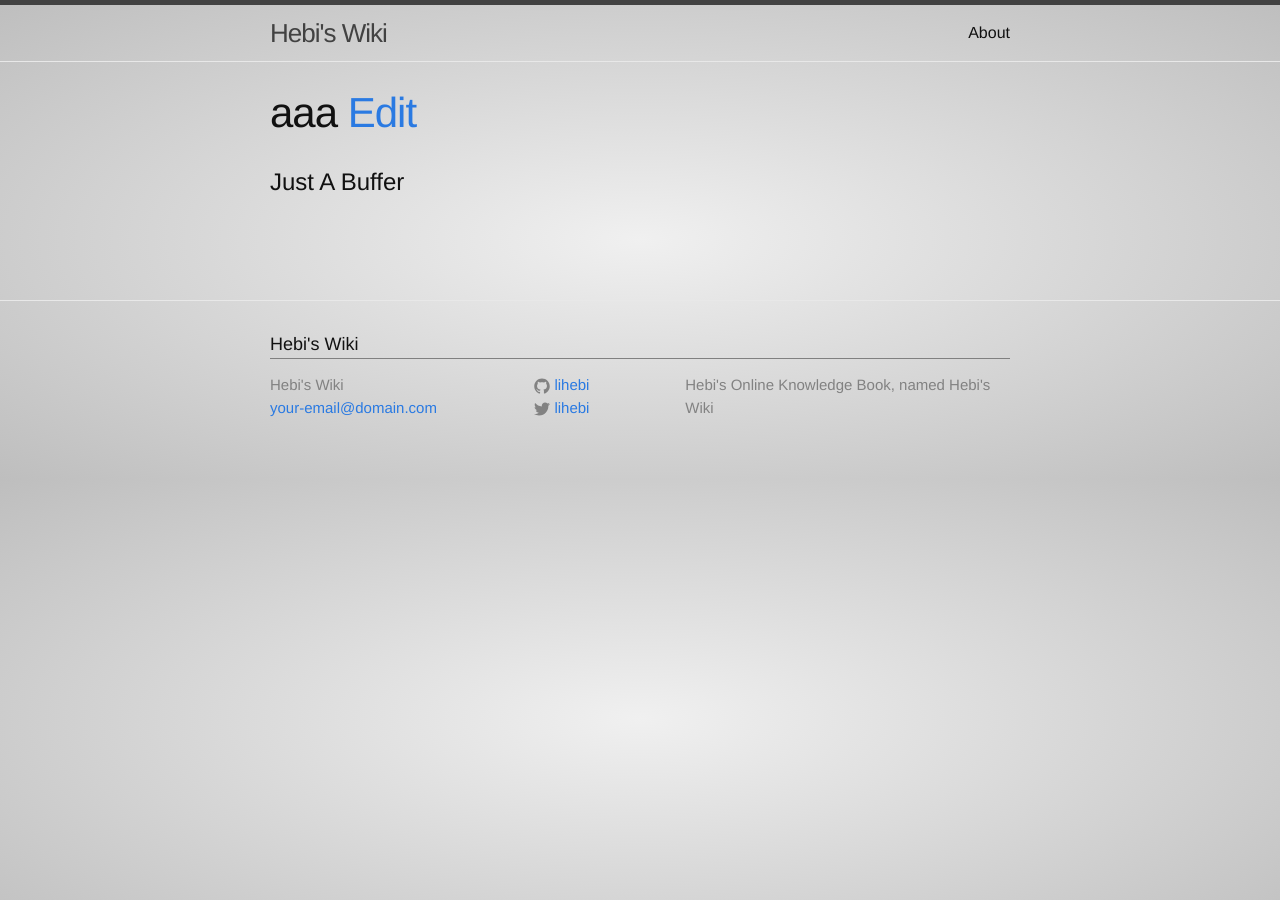
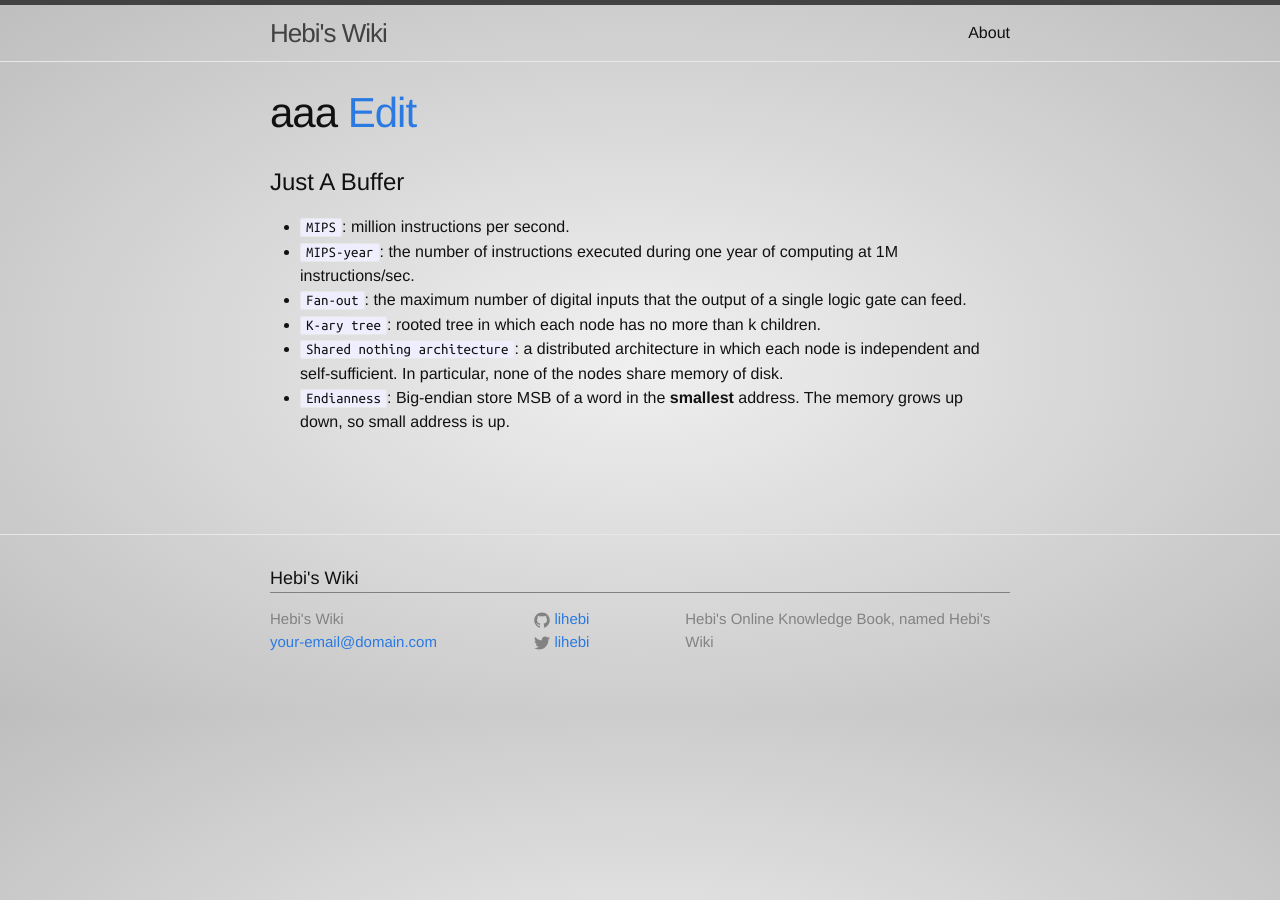
Before and after one commit to lihebi/wiki-old, a Jekyll site: the page built from _wiki/aaa.md, in a window 1280 px wide. Built offline with Jekyll 4.4.1, drawn with Linux system fonts in a browser that asks for light colours; nearby versions of some CDN libraries; Markdown is read by kramdown in place of the engine named in the settings; a style sheet for code colours, icons or effects is not loaded.

Commit message:
Update aaa.md

```diff
--- a/_wiki/aaa.md
+++ b/_wiki/aaa.md
@@ -3,3 +3,10 @@ title: aaa
 ---
 
 # Just A Buffer
+
+* `MIPS`: million instructions per second.
+* `MIPS-year`: the number of instructions executed during one year of computing at 1M instructions/sec.
+* `Fan-out`: the maximum number of digital inputs that the output of a single logic gate can feed.
+* `K-ary tree`: rooted tree in which each node has no more than k children.
+* `Shared nothing architecture`: a distributed architecture in which each node is independent and self-sufficient. In particular, none of the nodes share memory of disk.
+* `Endianness`: Big-endian store MSB of a word in the **smallest** address. The memory grows up down, so small address is up.
```
